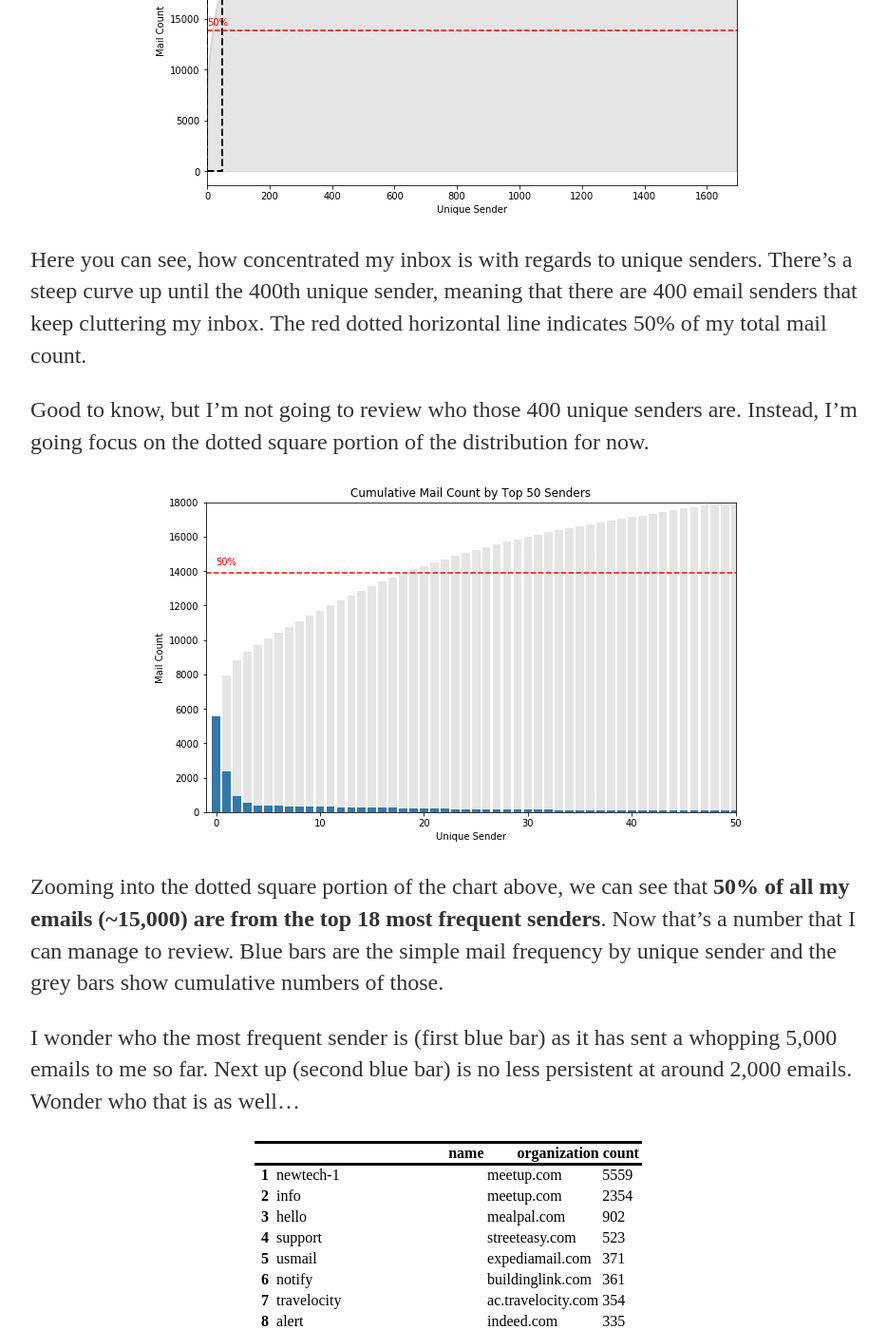
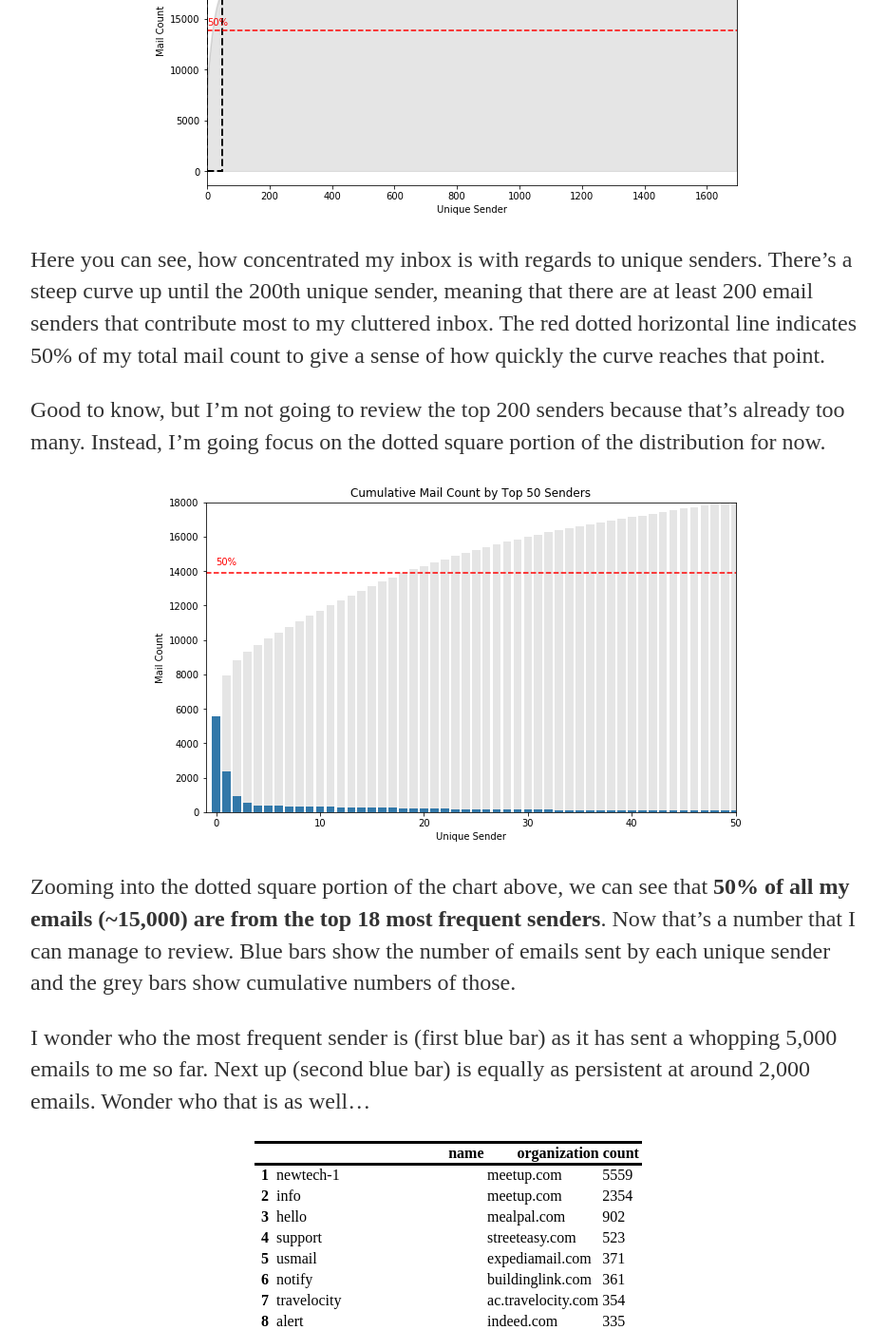
Before and after one commit to ncho-sqd/ncho-sqd.github.io, a Jekyll site: the page built from _posts/2018-10-15-clean_email_inbox.md, in a window 1280 px wide and 1400 px high, scrolled down 936 px. Shown: the whole window at 95% size, without its empty margins (168-1102 px from the left). Built offline with Jekyll 4.4.1, drawn with Linux system fonts in a browser that asks for light colours; comment, search, counter and statistics services are not loaded; some of the changed text lies outside the part shown.

Commit message:
Final commit of first pose before publishing.

```diff
--- a/_posts/2018-10-15-clean_email_inbox.md
+++ b/_posts/2018-10-15-clean_email_inbox.md
@@ -7,7 +7,7 @@ My Gmail inbox was counting close to **30,000**.  Not a pretty number at all, so
 
 Just like a good data analyst would do, I wanted to clean up my inbox in a **_systematic and data-driven_** manner.
 
-I wanted something easier, quicker, and higher payoff, not something like a full-blown spam classification algorithm using Natural Language Processing.  So I settled on a **50% rule**, where I'll get rid of at least 50% of unnecessary emails.
+I wanted something easy, quick, and high payoff, not something like a full-blown spam classification algorithm using Natural Language Processing, although that'd be fun as well.  So I settled on a **50% rule**, where I'll get rid of at least 50% of unnecessary emails.
 
 You'd be surprise to learn that the [pareto principle](https://en.wikipedia.org/wiki/Pareto_principle) of 20% of causes explaining 80% of the effect also holds in my Gmail inbox.  12% of senders accounted for 80% of all emails in my case and **only 18 senders accounted for approximately 50% of all my emails!**
 
@@ -15,17 +15,17 @@ You'd be surprise to learn that the [pareto principle](https://en.wikipedia.org/
 ![png](/images/2018-10-15-clean_email_inbox_files/2018-10-15-clean_email_inbox_6_0.png){: .center-image }
 
 
-Here you can see, how concentrated my inbox is with regards to unique senders.  There's a steep curve up until the 400th unique sender, meaning that there are 400 email senders that keep cluttering my inbox.  The red dotted horizontal line indicates 50% of my total mail count.
+Here you can see, how concentrated my inbox is with regards to unique senders.  There's a steep curve up until the 200th unique sender, meaning that there are at least 200 email senders that contribute most to my cluttered inbox.  The red dotted horizontal line indicates 50% of my total mail count to give a sense of how quickly the curve reaches that point.
 
-Good to know, but I'm not going to review who those 400 unique senders are.  Instead, I'm going focus on the dotted square portion of the distribution for now.
+Good to know, but I'm not going to review the top 200 senders because that's already too many.  Instead, I'm going focus on the dotted square portion of the distribution for now.
 
 
 ![png](/images/2018-10-15-clean_email_inbox_files/2018-10-15-clean_email_inbox_8_0.png){: .center-image }
 
 
-Zooming into the dotted square portion of the chart above, we can see that **50% of all my emails (~15,000) are from the top 18 most frequent senders**.  Now that's a number that I can manage to review.  Blue bars are the simple mail frequency by unique sender and the grey bars show cumulative numbers of those.
+Zooming into the dotted square portion of the chart above, we can see that **50% of all my emails (~15,000) are from the top 18 most frequent senders**.  Now that's a number that I can manage to review.  Blue bars show the number of emails sent by each unique sender and the grey bars show cumulative numbers of those.
 
-I wonder who the most frequent sender is (first blue bar) as it has sent a whopping 5,000 emails to me so far.  Next up (second blue bar) is no less persistent at around 2,000 emails.  Wonder who that is as well...
+I wonder who the most frequent sender is (first blue bar) as it has sent a whopping 5,000 emails to me so far.  Next up (second blue bar) is equally as persistent at around 2,000 emails.  Wonder who that is as well...
 
 
 
@@ -46,7 +46,7 @@ I wonder who the most frequent sender is (first blue bar) as it has sent a whopp
 </style>
 <table border="1" class="dataframe">
   <thead>
-    <tr style="text-align: right;">
+    <tr style="text-align: left;">
       <th></th>
       <th>name</th>
       <th>organization</th>
@@ -168,15 +168,15 @@ I wonder who the most frequent sender is (first blue bar) as it has sent a whopp
 
 
 
-Turns out, the two most frequent senders are from ***Meetup***!  Specifically, "newtech-1", which I remember as a New York Tech Meetup, and "info" should be some general update on all Meetup events that I subscribed to.
+Turns out, the two most frequent senders are from ***Meetup***!  Specifically, "newtech-1", which I remember as a New York Tech Meetup, and "info" should be some general update on all Meetup events that I subscribe to.
 
 **Mealpal**, which is a discounted email-based lunch subscription service that I had for a few months also sent me quite some emails, and so did **StreetEasy, Expedia, Uniqlo, Godiva** etc...  Maybe I shouldn't have given my email out to all those websites...
 
 There were some individuals from **UChicago**(alma mater) as well, which I anonymized with "XXX".  Brings back memories.
 
-I think I can delete all emails from the top 18 senders, so I extracted all mail ids corresponding to these senders and used Python and the `imaplib` to automatically delete ~13,000 emails.
+I think I can delete all emails from the top 18 senders, so I extracted all mail ids corresponding to these senders and used Python and the `imaplib` module to automatically delete ~13,000 emails.
 
-Voila! I just reduced my inbox count to half what is was without worrying about deleting any important emails!  Below is a progress bar that shows that I deleted 12,862 emails in 1:20 hours.
+Voila! I just reduced my inbox count to half what is was without worrying about deleting any important emails!  Below is a progress bar that shows that I deleted 12,862 emails in 1:21 hours.
 
     100%|██████████| 12862/12862 [1:21:03<00:00,  4.23it/s]
 
--- a/css/main.css
+++ b/css/main.css
@@ -75,5 +75,5 @@ thead {
     border-top: solid;
     border-bottom: solid;
     border-right: blank;    /* prevent colgroup border */
-    border-left: blank      /* prevent cell border */
+    border-left: blank;      /* prevent cell border */
 }
```
Also changed, not shown: 2 other files.
